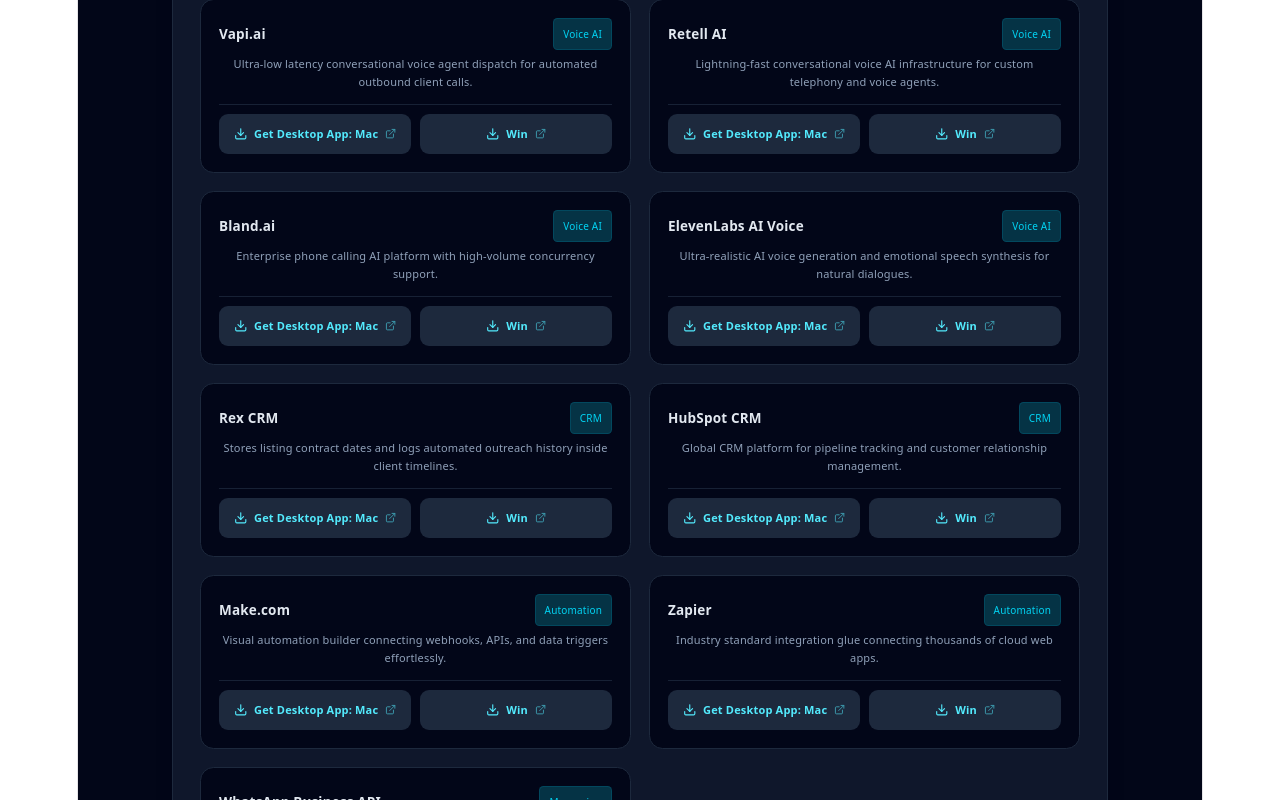
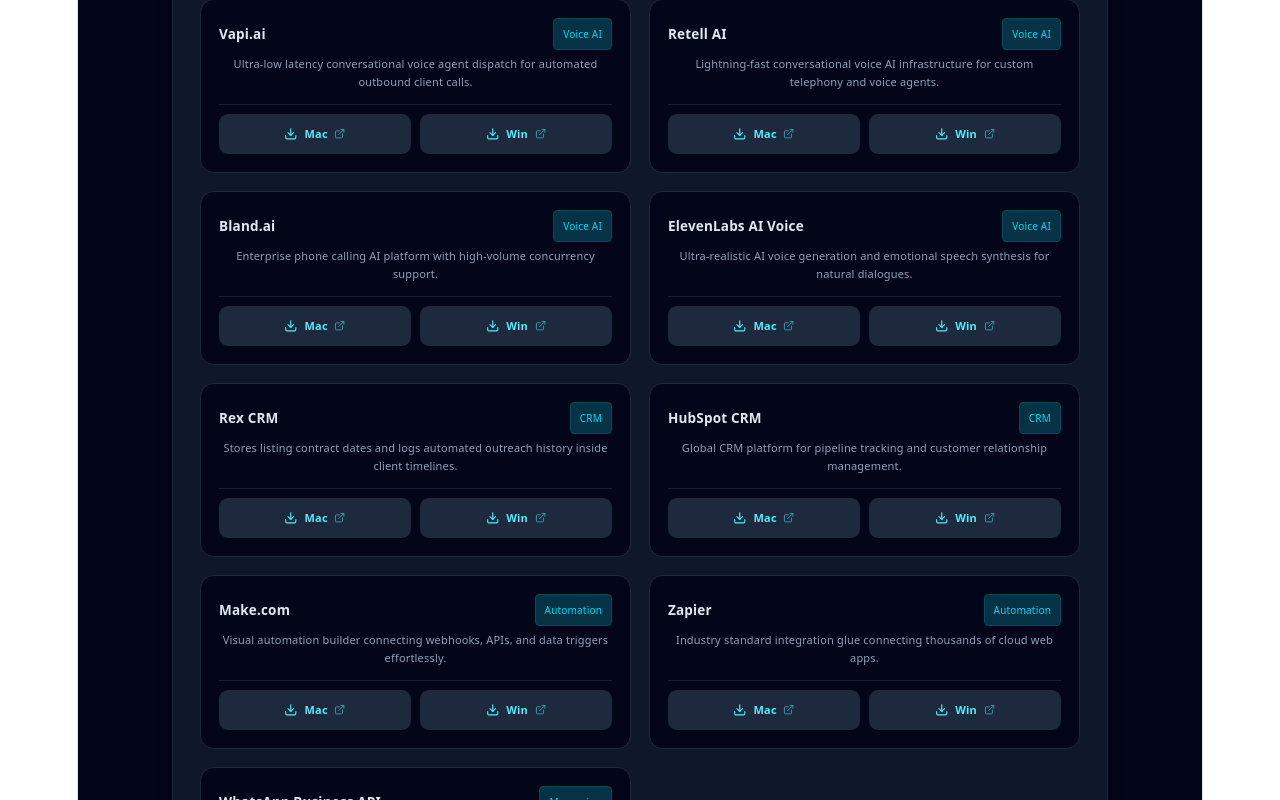
Before and after one commit to myname-Kzam01/workflow-intelligence-platform, a React (Vite) app: page / in a window 1280 px wide. Shown: the part 1100-1900 px from the top of the page. Built offline with nearby package versions, Linux system fonts and the light colour scheme.

Commit message:
update Mac lable down load

```diff
--- a/src/App.jsx
+++ b/src/App.jsx
@@ -561,7 +561,7 @@
                           className="flex-1 bg-slate-800 hover:bg-slate-700 text-cyan-300 text-[11px] font-semibold py-1.5 px-3 rounded-lg flex items-center justify-center space-x-1.5 transition-colors cursor-pointer"
                         >
                           <Download className="w-3 h-3" />
-                          <span>Get Desktop App: Mac</span>
+                          <span>Mac</span>
                           <ExternalLink className="w-2.5 h-2.5 opacity-60" />
                         </a>
                         <a
```
